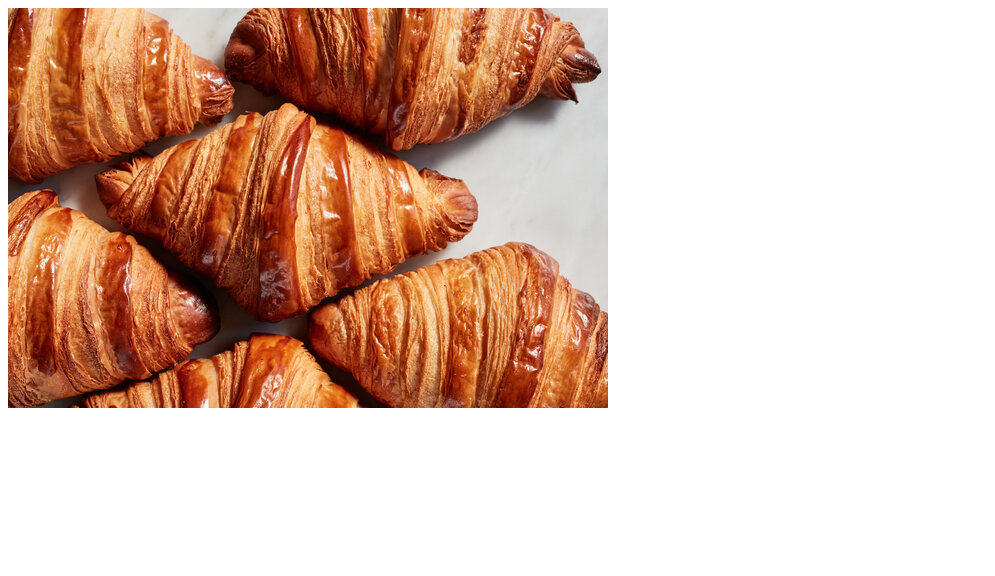
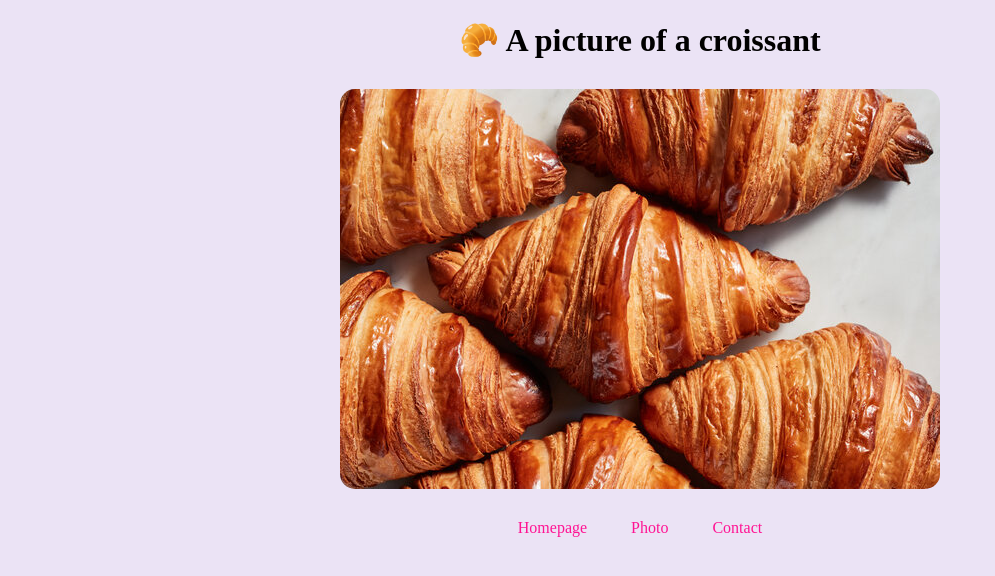
Before and after one commit to ladyal/Croissant, a plain HTML site: page photo.html in a window 1280 px wide. Shown: the whole page, without its empty margins (0-995 px from the left). Drawn offline with Linux system fonts and the light colour scheme.

Commit message:
added css a href

```diff
--- a/photo.html
+++ b/photo.html
@@ -5,8 +5,19 @@
     <meta http-equiv="X-UA-Compatible" content="IE=edge" />
     <meta name="viewport" content="width=device-width, initial-scale=1.0" />
     <title>Croissant Photo</title>
+    <link href="src/styles.css" rel="stylesheet" type="text/css" />
   </head>
   <body>
-    <img src="images/croissant-1.jpg" alt="many croissants" />
+    <h1>🥐 A picture of a croissant</h1>
+    <img
+      src="images/croissant-1.jpg"
+      alt="many croissants"
+      class="croissant-image"
+    />
+    <footer>
+      <a href="index.html">Homepage</a>
+      <a href="photo.html">Photo</a>
+      <a href="contact.html">Contact</a>
+    </footer>
   </body>
 </html>
--- /dev/null
+++ b/src/styles.css
@@ -0,0 +1,28 @@
+body {
+  background: #ebe3f5;
+}
+h1,
+p {
+  text-align: center;
+}
+footer {
+  text-align: center;
+}
+
+footer a {
+  margin: 0 20px auto;
+  color: deeppink;
+  text-decoration: none;
+}
+
+footer a:hover {
+  color: darkviolet;
+  text-decoration: underline;
+}
+
+.croissant-image {
+  display: block;
+  max-width: 100%;
+  border-radius: 15px;
+  margin: 30px auto;
+}
```
Also changed, not shown: contact.html (+10 -0 lines), index.html (+8 -2 lines).
